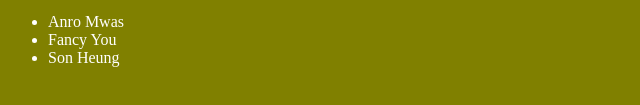
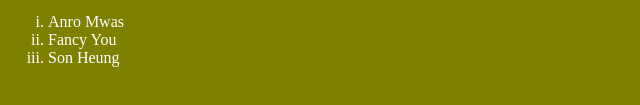
Before and after one commit to Wachira-alt/Demo-Html, a plain HTML site: page index.html in a window 1280 px wide. Shown: the part 379-484 px from the top of the page, 0-640 px from the left. Drawn offline with Linux system fonts and the light colour scheme.

Commit message:
feat: add style for unordered list

```diff
--- a/styles.css
+++ b/styles.css
@@ -2,3 +2,7 @@ body {
     background-color: olive;
     color: white;
 }
+ul{
+    list-style-type: lower-roman;
+
+}
```
